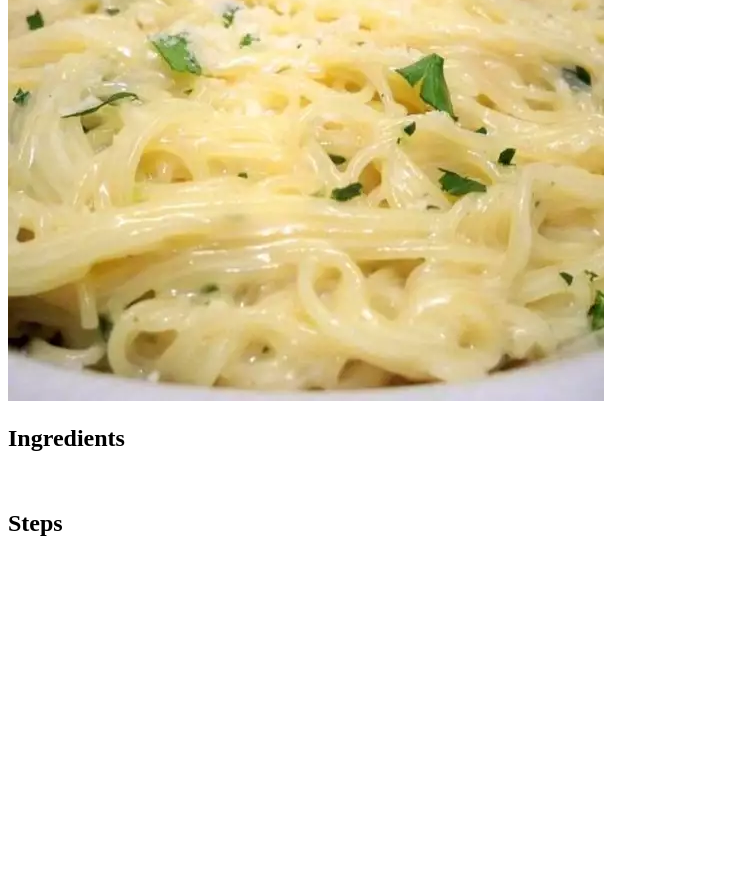
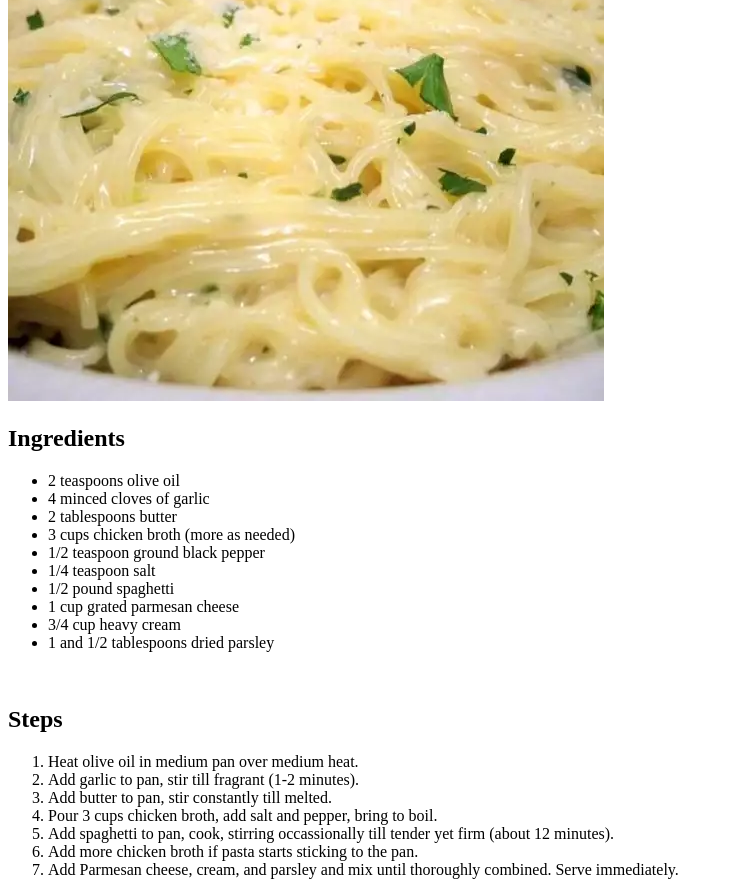
Before and after one commit to GoharKhan11/odin-recipes, a plain HTML site: page creamy-garlic-pasta.html in a window 1280 px wide. Shown: the part 275-1170 px from the top of the page, without its empty margins (0-730 px from the left). Before the commit the page ends 832 px from the top, so only its background shows below. Drawn offline with Linux system fonts and the light colour scheme.

Commit message:
Complete creamy-garlic-pasta.html
Add ingredients ane steps for the creamy garlic pasta recipe page.

```diff
--- a/creamy-garlic-pasta.html
+++ b/creamy-garlic-pasta.html
@@ -18,7 +18,16 @@
     <h2>Ingredients</h2>
 
     <ul>
-
+        <li>2 teaspoons olive oil</li>
+        <li>4 minced cloves of garlic</li>
+        <li>2 tablespoons butter</li>
+        <li>3 cups chicken broth (more as needed)</li>
+        <li>1/2 teaspoon ground black pepper</li>
+        <li>1/4 teaspoon salt</li>
+        <li>1/2 pound spaghetti</li>
+        <li>1 cup grated parmesan cheese</li>
+        <li>3/4 cup heavy cream</li>
+        <li>1 and 1/2 tablespoons dried parsley</li>
     </ul>
 
     <br>
@@ -26,7 +35,13 @@
     <h2>Steps</h2>
 
     <ol>
-
+        <li>Heat olive oil in medium pan over medium heat.</li>
+        <li>Add garlic to pan, stir till fragrant (1-2 minutes).</li>
+        <li>Add butter to pan, stir constantly till melted.</li>
+        <li>Pour 3 cups chicken broth, add salt and pepper, bring to boil.</li>
+        <li>Add spaghetti to pan, cook, stirring occassionally till tender yet firm (about 12 minutes).</li>
+        <li>Add more chicken broth if pasta starts sticking to the pan.</li>
+        <li>Add Parmesan cheese, cream, and parsley and mix until thoroughly combined. Serve immediately.</li>
     </ol>
 
 </body>
```
